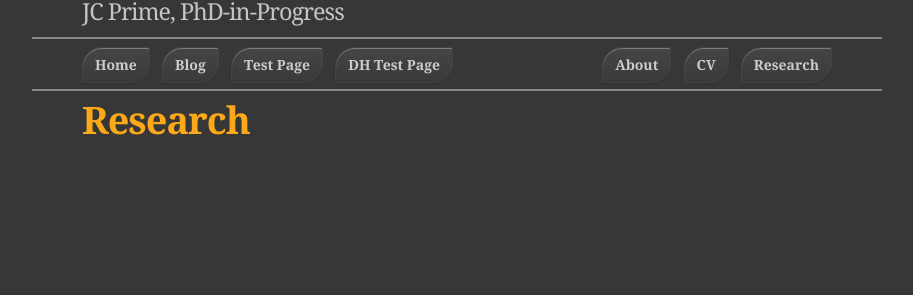
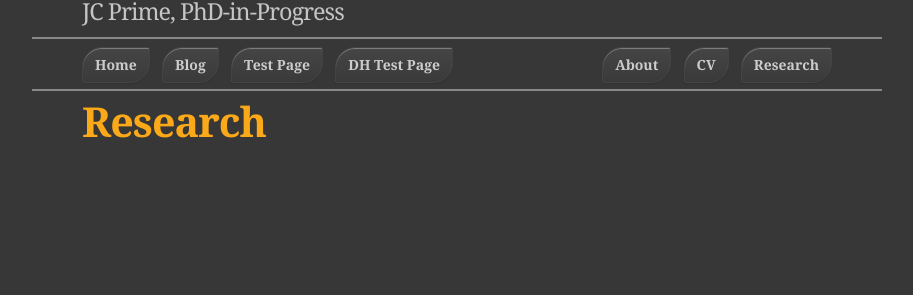
Before and after one commit to jamesprime/jamesprime.github.io, a Jekyll site: the page built from _pages/research/index.md, in a window 1280 px wide. Shown: the part 145-440 px from the top of the page, without its empty margins (183-1096 px from the left). Built offline with Jekyll 4.4.1, drawn with Linux system fonts in a browser that asks for light colours; nearby versions of some CDN libraries; some web fonts are replaced.

Commit message:
Updated /_sass/jp-minimal.scss
Added directions to old default.css (now in ignore directory) in top comment, and added h1.page_title font-size:3em; margin-bottom:20px, as a test

```diff
--- a/_sass/jp-minimal.scss
+++ b/_sass/jp-minimal.scss
@@ -1,5 +1,5 @@
 //
-//  Minimal style, based on Dan Hixon's /css/default.css
+//  Minimal style, based on Dan Hixon's /css/default.css (can be found in this repository as /ignore/assets/css/default.css), just for reference
 //
 
 @import 'normalize';
@@ -40,6 +40,8 @@ h1 {
 
     &.page_title {
         color: #fba919;
+        font-size: 3em;
+        margin-bottom: 20px;
     }
 }
 
```
